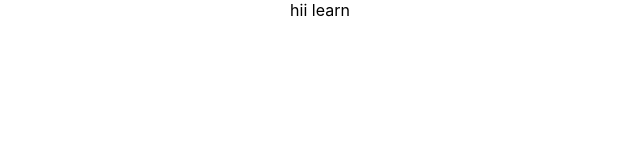
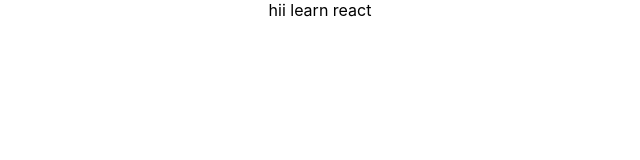
Before and after one commit to sivasankula/siva-app, a React (Create React App) app: page / in a window 1280 px wide. Shown: the top 160 px of the page, without its empty margins (320-960 px from the left). Built offline with nearby package versions, Linux system fonts and the light colour scheme.

Commit message:
testing 8 passed test

```diff
--- a/src/App.js
+++ b/src/App.js
@@ -5,7 +5,7 @@
   return (
     <div className="App">
      hii
-     learn
+     learn react
     </div>
   );
 }
```
